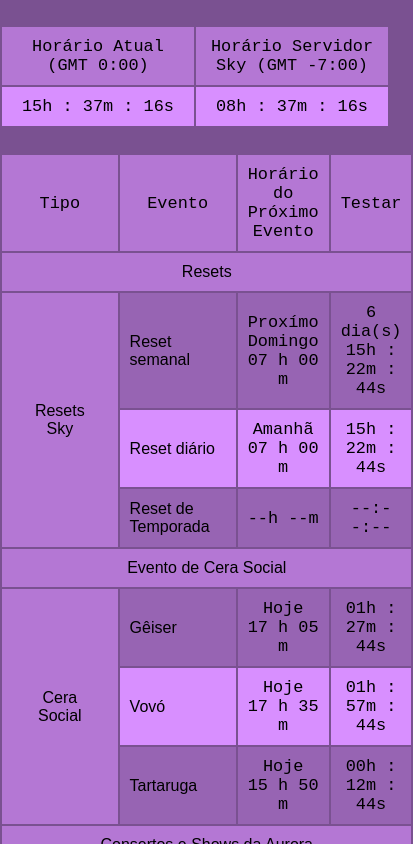
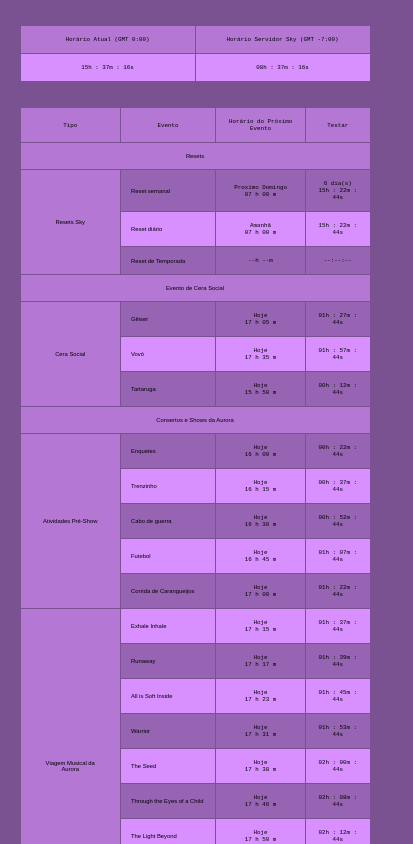
Before and after one commit to ChristopherAndradeS/SkyTools, a plain HTML site: page documents/index.html in a window 390 px wide. Shown: the top 844 px of the page, 413 px wide, since content can reach past the window. Drawn offline with Linux system fonts and the light colour scheme.

Commit message:
responsividade para dispositivos mobiles adicionda

```diff
--- a/documents/index.html
+++ b/documents/index.html
@@ -5,7 +5,7 @@
         <meta name="viewport" content="width=device-width, initial-scale=1">
         <title>LothDoSky Tools</title>
         <link rel="stylesheet" href="../styles/style.css">
-        <link rel="shortcut icon" href="resource/favicon.ico">
+        <link rel="shortcut icon" href="../media/favicon.ico">
     </head>
     <body>
         <main>
--- a/styles/style.css
+++ b/styles/style.css
@@ -26,7 +26,7 @@ td#clock-div
 table, th, td
 {
   font-weight: normal;
-  border: 2px solid var(--background-color-dark);
+  border: 1px solid var(--background-color-dark);
   border-collapse: collapse;
 }
 
@@ -34,12 +34,12 @@ table#main, table#global
 {
   margin: 25px auto 25px auto;
   font-family: sans-serif;
-  width: auto;
+  width: 90vw;
 }
 
 table#main > thead > tr > th, table#global > thead > tr > th
 {
-  font-size: 1.3em;
+  font-size: 1.5vw;
   font-family: monospace;
   padding: 10px;
   background-color: var(--color5);
@@ -53,7 +53,7 @@ table#global > thead > tr > th
 
 table#main > tbody > tr > td.clock-div
 {
-  font-size: 1em;
+  font-size: 1.5vw;
   padding: 10px;
   text-align: center;
   background-color: var(--color2);
@@ -62,7 +62,7 @@ table#main > tbody > tr > td.clock-div
 
 table#main > tbody > tr > td.clock-desc
 {
-  font-size: 1em;
+  font-size: 1.5vw;
   text-align: center;
   padding: 20px;
   background-color: var(--color2);
@@ -70,21 +70,21 @@ table#main > tbody > tr > td.clock-desc
 
 table#main > tbody > tr > td
 {
-  font-size: 1em;
+  font-size: 1.5vw;
   padding: 10px;
 }
 
 table#global > tbody > tr > td
 {
   text-align: center;
-  font-size: 1.3em;
+  font-size: 1.5vw;
   padding: 10px;
   font-family: monospace;
 }
 
 table#main > tbody > tr > td.clock-diff, table#main > tbody > tr > td.clock-next
 {
-  font-size: 1.3em;
+  font-size: 1.5vw;
   font-weight: 100;
   text-align: center;
   padding: 10px;
```
